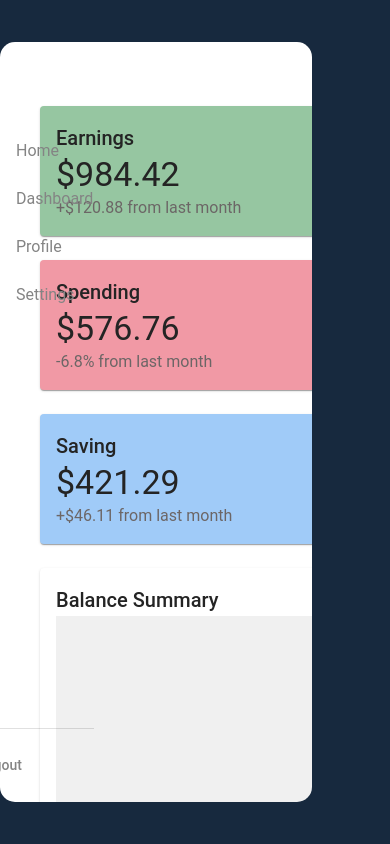
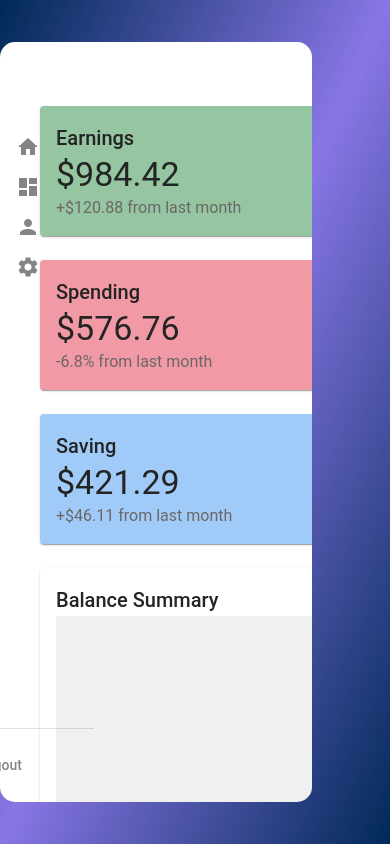
Before and after one commit to Blezix/DashboardLatest, a React (Create React App) app: page / in a window 390 px wide. Built offline with nearby package versions, Linux system fonts and the light colour scheme.

Commit message:
update Sidebar to hide text on md breakpoint

```diff
--- a/src/components/TransactionsTable.jsx
+++ b/src/components/TransactionsTable.jsx
@@ -54,7 +54,7 @@ export default function TransactionsTable() {
                     sm: "300px",
                     md: "220px",
                     lg: "220px",
-                    xl: "600px",
+                    xl: "300px",
                 },
                 width: "95%",
                 backgroundColor: "white", // Light background to match the design
--- a/src/index.css
+++ b/src/index.css
@@ -4,7 +4,8 @@ body {
     "Fira Sans", "Droid Sans", "Helvetica Neue", sans-serif;
   -webkit-font-smoothing: antialiased;
   -moz-osx-font-smoothing: grayscale;
-  background-color: #17293e;
+  background-color: #0b1f36;
+  background: linear-gradient(to right bottom,#002957, #8876e5,#012958);
 }
 
 code {
--- a/src/scenes/Dashboard/Dashboard2.jsx
+++ b/src/scenes/Dashboard/Dashboard2.jsx
@@ -54,8 +54,10 @@ export default function Dashboard2() {
                             width:"80%",
                             height:"120px",
                             borderRadius:"20px",
-                            backgroundColor: '#81a8e2',
-                            padding:3
+                            background:"linear-gradient(to right bottom,#666 ,#484848,#4d4d4d)",
+                            padding:3,
+                            border:"4px solid #3e3d3d",
+                            color:"white"
                         }}>
                         <Typography variant="h6">Card</Typography>
                         <Typography variant="h4">$34,000.00</Typography>
--- a/src/scenes/global/Sidebar.jsx
+++ b/src/scenes/global/Sidebar.jsx
@@ -4,18 +4,28 @@ import {
     List,
     ListItem,
     ListItemText,
+    ListItemIcon,
     Typography,
     Button,
     useTheme,
     useMediaQuery,
 } from "@mui/material";
+import HomeIcon from "@mui/icons-material/Home";
+import DashboardIcon from "@mui/icons-material/Dashboard";
+import PersonIcon from "@mui/icons-material/Person";
+import SettingsIcon from "@mui/icons-material/Settings";
 
 const Sidebar = () => {
     const [activeSite, setActiveSite] = useState(null);
     const theme = useTheme();
-  const isSmallScreen = useMediaQuery(theme.breakpoints.down("sm"));
+    const isMediumScreen = useMediaQuery(theme.breakpoints.down("md"));
 
-  const sites = ["Home", "Dashboard", "Profile", "Settings"];
+    const sites = [
+        { name: "Home", icon: <HomeIcon /> },
+        { name: "Dashboard", icon: <DashboardIcon /> },
+        { name: "Profile", icon: <PersonIcon /> },
+        { name: "Settings", icon: <SettingsIcon /> },
+    ];
 
     const handleSiteClick = (site) => {
         setActiveSite(site);
@@ -65,7 +75,7 @@ const Sidebar = () => {
             >
                 <List
                     sx={{
-            width: "60%",
+                        width: "100%",
                         paddingTop: { xs: "0", sm: "30%", md: "15%" },
                     }}
                 >
@@ -75,20 +85,31 @@ const Sidebar = () => {
                             key={index}
                             sx={{
                                 color:
-                  activeSite === site
+                                    activeSite === site.name
                                         ? theme.palette.text.secondary
                                         : theme.palette.text.notActive,
                                 bgcolor:
-                  activeSite === site ? theme.palette.grey[900] : "transparent",
+                                    activeSite === site.name ? theme.palette.grey[900] : "transparent",
                                 "&:hover": {
                                     bgcolor: theme.palette.grey[800],
                                 },
                             }}
-              selected={activeSite === site}
-              onClick={() => handleSiteClick(site)}
+                            selected={activeSite === site.name}
+                            onClick={() => handleSiteClick(site.name)}
                         >
+                            <ListItemIcon
+                                sx={{
+                                    color:
+                                        activeSite === site.name
+                                            ? theme.palette.text.secondary
+                                            : theme.palette.text.notActive,
+                                }}
+                            >
+                                {site.icon}
+                            </ListItemIcon>
+                            {!isMediumScreen && (
                                 <ListItemText
-                primary={site}
+                                    primary={site.name}
                                     sx={{
                                         fontSize: {
                                             xs: "0.75rem", // Extra-small screens
@@ -98,11 +119,12 @@ const Sidebar = () => {
                                             xl: "1.75rem", // Extra-large screens
                                         },
                                         color:
-                    activeSite === site
+                                            activeSite === site.name
                                                 ? theme.palette.text.secondary
                                                 : theme.palette.text.notActive,
                                     }}
                                 />
+                            )}
                         </ListItem>
                     ))}
                 </List>
```
Lines whose indentation alone changed are shown as unchanged.
